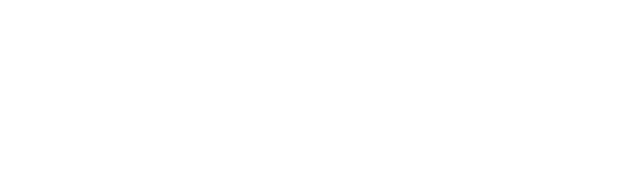
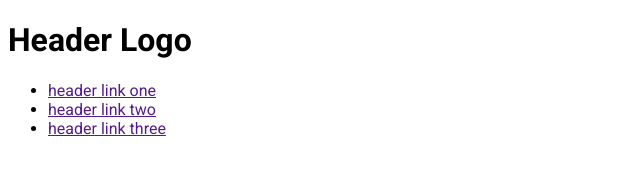
Before and after one commit to coopersimpson/project-landing-page, a plain HTML site: page index.html in a window 1280 px wide. Shown: the whole page, without its empty margins (0-640 px from the left). Drawn offline with Linux system fonts and the light colour scheme.

Commit message:
Add header skeleton and Roboto font-family

```diff
--- a/index.html
+++ b/index.html
@@ -8,6 +8,15 @@
     <title>Landing page</title>
 </head>
 <body>
-
+    <header>
+        <h1>Header Logo</h1>
+        <nav>
+            <ul>
+                <li><a href="">header link one</a></li>
+                <li><a href="">header link two</a></li>
+                <li><a href="">header link three</a></li>
+            </ul>
+        </nav>
+    </header>
 </body>
 </html>
--- a/styles.css
+++ b/styles.css
@@ -0,0 +1,5 @@
+@import url('https://fonts.googleapis.com/css2?family=Roboto:wght@400;700&display=swap');
+
+body {
+    font-family: Roboto, sans-serif;
+}
```
